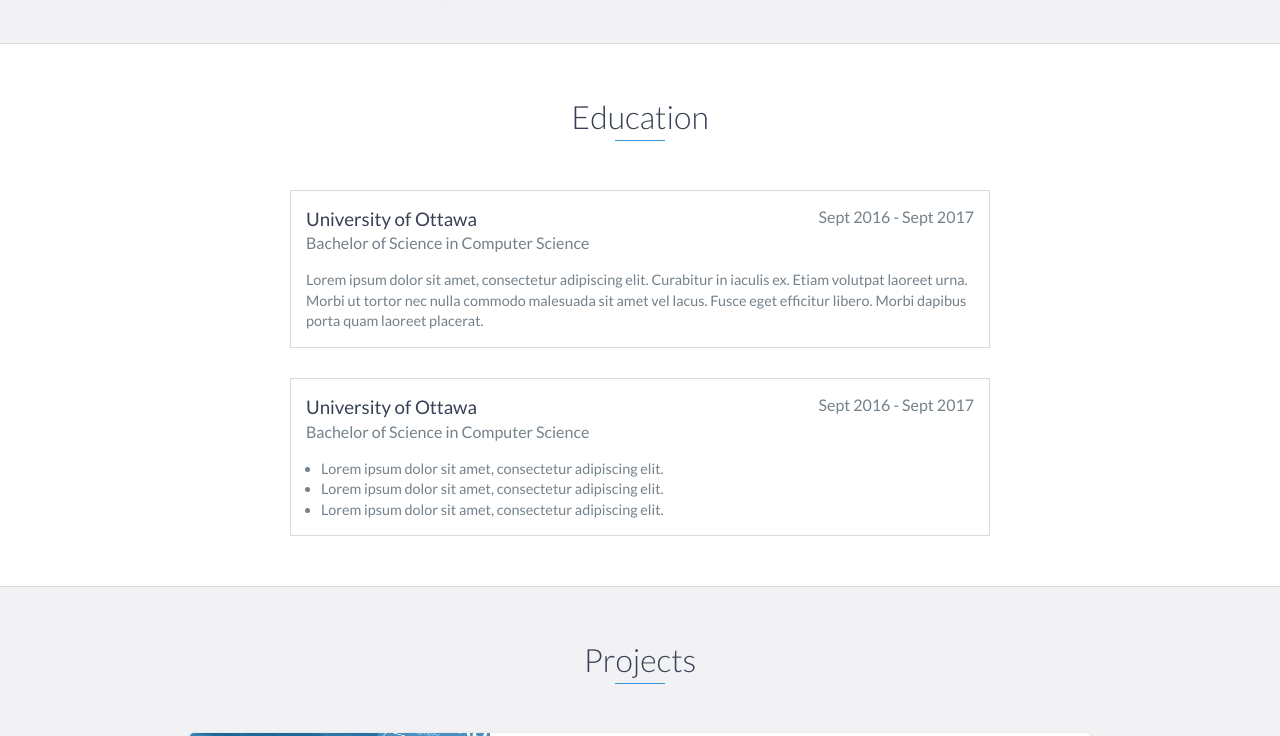
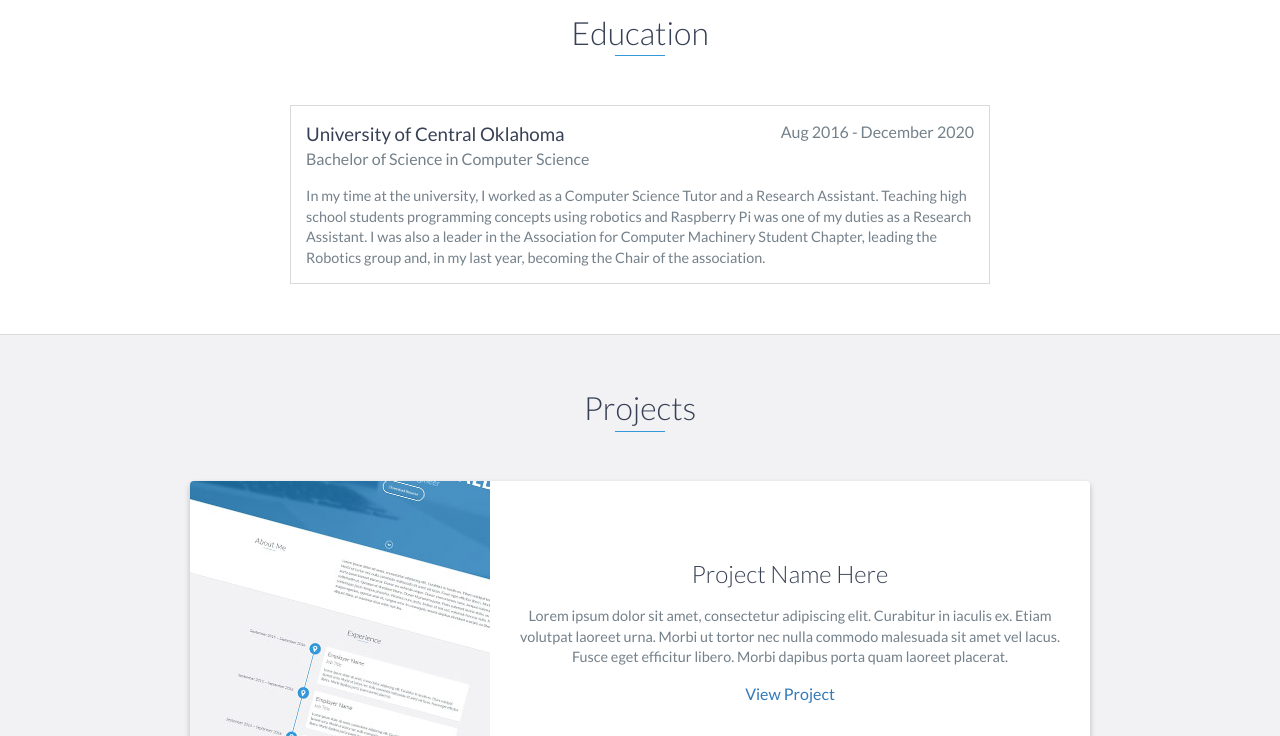
Before and after one commit to ray4spd/ray4spd.github.io, a website: page index.html in a window 1280 px wide. Shown: the part 1875-2611 px from the top of the page. Drawn offline with nearby package versions, Linux system fonts and the light colour scheme.

Commit message:
Added education details

```diff
--- a/index.html
+++ b/index.html
@@ -73,9 +73,7 @@
                 </div>
                 <div class="col-md-8">
                     <p>
-                        Lorem ipsum dolor sit amet, consectetur adipiscing elit. Curabitur in iaculis ex. Etiam volutpat laoreet urna. Morbi ut tortor nec nulla commodo malesuada sit amet vel lacus. Fusce eget efficitur libero. Morbi dapibus porta quam laoreet placerat. Donec
-                        eu vehicula neque. Donec viverra lorem nunc, tempus euismod eros sollicitudin ut. Quisque et tincidunt libero. Donec id pharetra justo. Proin euismod lacinia dolor, eu scelerisque justo tempus pharetra. Vivamus nunc justo, finibus
-                        ut nisl sed, euismod rhoncus nulla. Proin sed magna egestas, egestas ante et, congue eros. In consequat, mauris dapibus tincidunt suscipit, ex libero aliquet diam, at maximus risus enim non leo.
+                        This is a test.
                     </p>
                 </div>
             </div>
@@ -116,30 +114,14 @@
     <div id="education">
         <h2 class="heading">Education</h2>
         <div class="education-block">
-            <h3>University of Ottawa</h3>
-            <span class="education-date">Sept 2016 - Sept 2017</span>
+            <h3>University of Central Oklahoma</h3>
+            <span class="education-date">Aug 2016 - December 2020</span>
             <h4>Bachelor of Science in Computer Science</h4>
             <p>
-                Lorem ipsum dolor sit amet, consectetur adipiscing elit. Curabitur in iaculis ex. Etiam volutpat laoreet urna. Morbi ut tortor nec nulla commodo malesuada sit amet vel lacus. Fusce eget efficitur libero. Morbi dapibus porta quam laoreet placerat.
+                In my time at the university, I worked as a Computer Science Tutor and a Research Assistant.
+                Teaching high school students programming concepts using robotics and Raspberry Pi was one of my duties as a Research Assistant.
+                I was also a leader in the Association for Computer Machinery Student Chapter, leading the Robotics group and, in my last year, becoming the Chair of the association.
             </p>
-        </div>
-        <!-- End .education-block -->
-
-        <div class="education-block">
-            <h3>University of Ottawa</h3>
-            <span class="education-date">Sept 2016 - Sept 2017</span>
-            <h4>Bachelor of Science in Computer Science</h4>
-            <ul>
-                <li>
-                    Lorem ipsum dolor sit amet, consectetur adipiscing elit.
-                </li>
-                <li>
-                    Lorem ipsum dolor sit amet, consectetur adipiscing elit.
-                </li>
-                <li>
-                    Lorem ipsum dolor sit amet, consectetur adipiscing elit.
-                </li>
-            </ul>
         </div>
         <!-- End .education-block -->
     </div>
```
